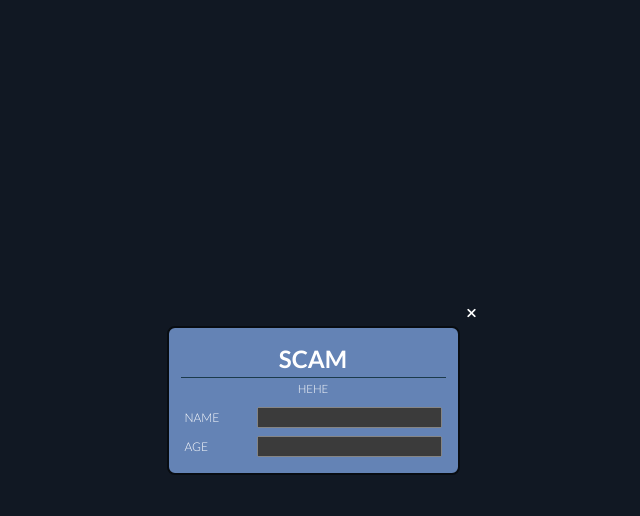
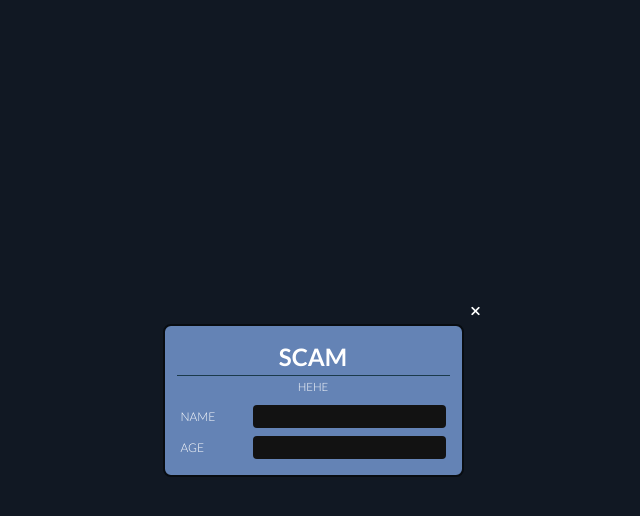
Before and after one commit to chakri68/finance_tracker, a plain HTML site: page index.html in a window 1280 px wide. Both pictures are taken after a click on the button "OPEN". Shown: the whole page, without its empty margins (327-967 px from the left). Drawn offline with Linux system fonts and the light colour scheme.

Commit message:
updated styles

```diff
--- a/styles/global.css
+++ b/styles/global.css
@@ -1,8 +1,16 @@
 :root {
-    font-family: 'Lato', sans-serif;
-    color-scheme: dark;
+  font-family: "Lato", sans-serif;
+  color-scheme: dark;
 }
 
-body{
-    box-sizing: border-box;
+* {
+  box-sizing: border-box;
 }
+
+input[type="text"],
+input[type="number"] {
+  padding: 0.25rem 0.5rem;
+  border-radius: 0.25rem;
+  outline: none;
+  border: none;
+}
--- a/styles/sass/main.scss
+++ b/styles/sass/main.scss
@@ -11,6 +11,8 @@ $palatinate: #4d194dff;
 
 $border-radius-regular: 0.5rem;
 $border-radius-bold: 0.8rem;
+
+$btn-flex-gap: 0.15rem;
 
 // Scollbars
 *::-webkit-scrollbar {
@@ -34,7 +36,7 @@ body {
   background-color: $prussian-blue;
 }
 
-main{
+main {
   background-color: $dark-purple;
   border-radius: $border-radius-regular;
   width: clamp(500px, 60%, 700px);
@@ -49,13 +51,13 @@ main{
   padding: 1rem;
   gap: 1rem;
   box-shadow: 0px 0px 90px -25px darken($color: $prussian-blue, $amount: 50);
-    & .toolbar{
+  & .toolbar {
     display: flex;
-        gap: 0.15rem;
+    gap: $btn-flex-gap;
     flex-direction: row;
     flex-wrap: nowrap;
     overflow-x: auto;
-        & .toolbar-item{
+    & .toolbar-item {
       display: flex;
       align-items: center;
       justify-content: center;
@@ -69,22 +71,22 @@ main{
 dialog {
   position: relative;
   padding: 0.75rem;
-    background-color: lighten($color: (
-            $prussian-blue),
-        $amount: 35
-    );
+  background-color: lighten($color: $prussian-blue, $amount: 35);
   border-radius: $border-radius-bold;
   overflow: visible;
   border: 0.15rem solid darken($color: $prussian-blue, $amount: 15);
   outline: none;
 
   &::backdrop {
-    background-color: opacify($color: darken($color: $prussian-blue, $amount: 10), $amount: .75);
+    background-color: opacify(
+      $color: darken($color: $prussian-blue, $amount: 10),
+      $amount: 0.75
+    );
     // opacity: 0.85;
     backdrop-filter: blur(5px);
     -webkit-backdrop-filter: blur(5px);
   }
-& .dialog-close{
+  & .dialog-close {
     position: absolute;
     top: -1.5rem;
     right: -1.5rem;
@@ -97,20 +99,19 @@ dialog {
     place-items: center;
     aspect-ratio: 1;
     background-color: transparent;
-    &:hover{
+    &:hover {
       background-color: lighten($color: $prussian-blue, $amount: 10);
       cursor: pointer;
     }
-    & i{
+    & i {
       color: white;
-
     }
   }
 }
 
-dialog.dynamic-dialog{
+dialog.dynamic-dialog {
   border-radius: 0.5rem;
-    .title{
+  .title {
     text-align: center;
     padding: 0.25rem;
     margin: 0;
@@ -118,7 +119,7 @@ dialog.dynamic-dialog{
     border-bottom: 1px solid $charcoal;
     text-transform: uppercase;
   }
-    .subtitle{
+  .subtitle {
     text-align: center;
     padding: 0.25rem;
     margin: 0;
@@ -129,16 +130,38 @@ dialog.dynamic-dialog{
   }
 }
 
-.dynamic-form-field{
+dialog.dynamic-popup {
+  .actions {
+    margin-top: 1rem;
+    width: 100%;
+    display: flex;
+    flex-direction: row;
+    gap: $btn-flex-gap;
+    .action-btn {
+      width: 100%;
+      &.primary-btn {
+        background-color: $caribbean-current;
+      }
+      &.secondary-btn {
+        background-color: $prussian-blue;
+      }
+    }
+  }
+}
+
+.dynamic-form-field {
   display: grid;
   grid-template-columns: 4rem 1fr;
   padding: 0.25rem;
   margin: 0;
   gap: 0.5rem;
   align-items: center;
-    & .label{
+  & .label {
     text-transform: uppercase;
     font-size: 0.75rem;
     font-weight: 300;
   }
+  & .input {
+    width: 100%;
   }
+}
```
Lines whose indentation alone changed are shown as unchanged.
